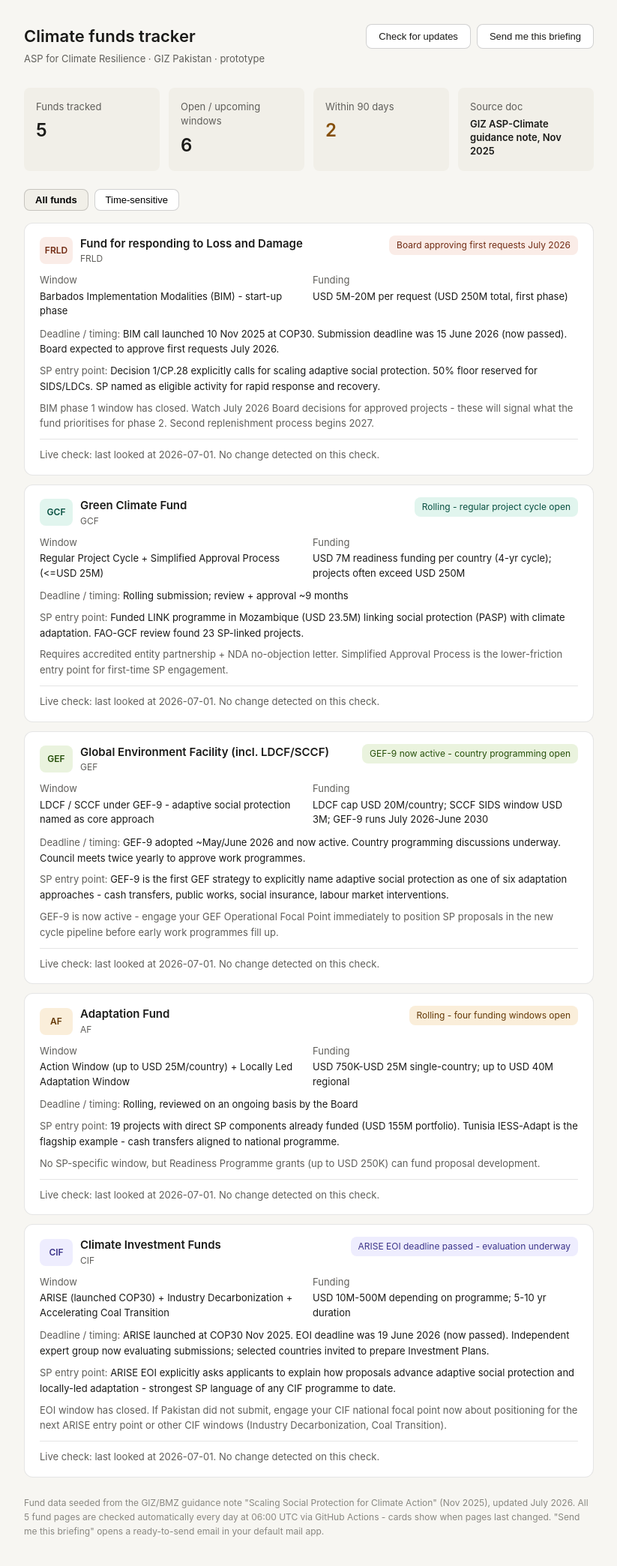
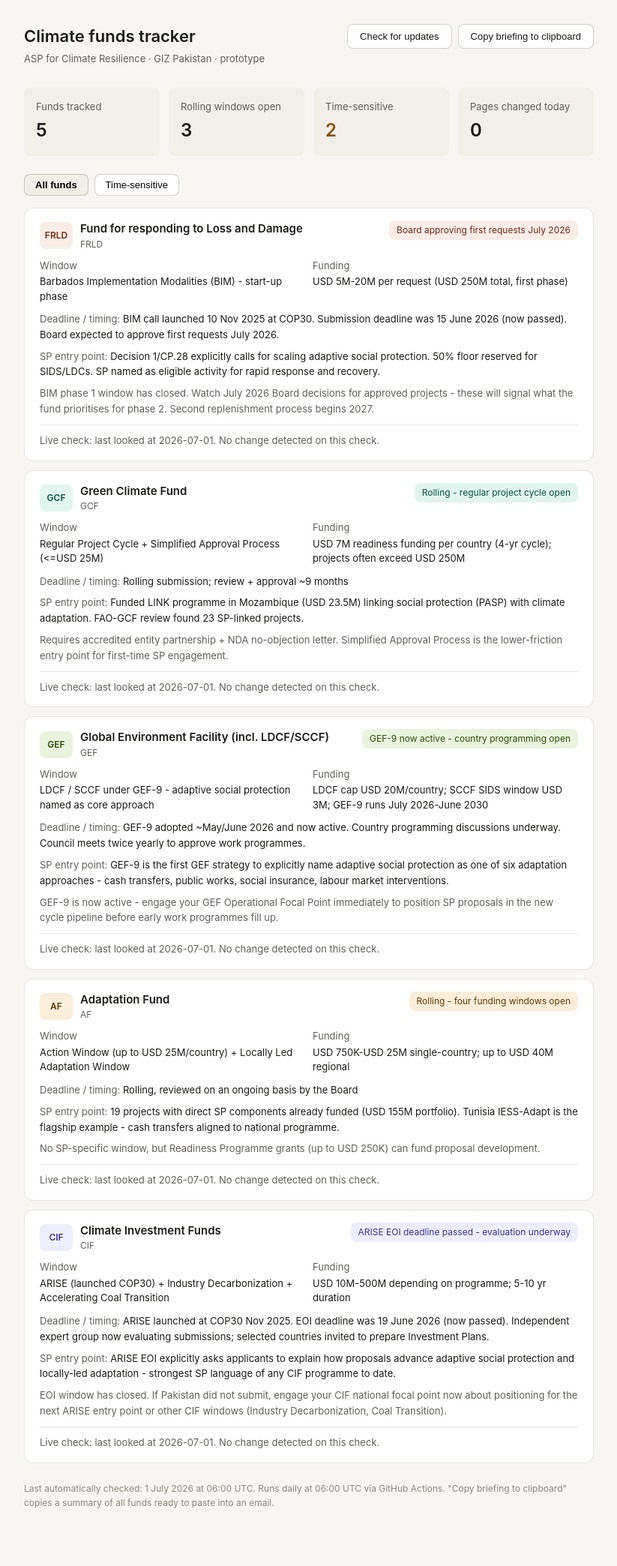
Before and after one commit to shua-khalid/climate_funds_tracker, a plain HTML site: page index.html in a window 1280 px wide. Shown: the whole page at 75% size, without its empty margins (228-1051 px from the left). After the commit the page ends 2057 px from the top, so only its background shows below. Drawn offline with Linux system fonts and the light colour scheme.

Commit message:
Update index.html
Updated the static boxes at the top along with changing send briefing button to copy to clipboard button.

```diff
--- a/index.html
+++ b/index.html
@@ -82,17 +82,13 @@
     </div>
     <div class="btn-row">
       <button class="btn" id="scanBtn">Check for updates</button>
-      <button class="btn" id="emailBtn">Send me this briefing</button>
+      <button class="btn" id="emailBtn">Copy briefing to clipboard</button>
     </div>
   </div>
 
   <div class="status-banner" id="scanStatus"></div>
 
-  <div class="stats">
-    <div class="stat-card"><p class="stat-label">Funds tracked</p><p class="stat-value">5</p></div>
-    <div class="stat-card"><p class="stat-label">Open / upcoming windows</p><p class="stat-value">6</p></div>
-    <div class="stat-card"><p class="stat-label">Within 90 days</p><p class="stat-value warn">2</p></div>
-    <div class="stat-card"><p class="stat-label">Source doc</p><p class="stat-value" style="font-size:13px;line-height:1.4">GIZ ASP-Climate guidance note, Nov 2025</p></div>
+  <div class="stats" id="statsRow">
   </div>
 
   <div class="filter-row" id="filterRow">
@@ -102,10 +98,9 @@
 
   <div class="card-list" id="cardList"></div>
 
-  <p class="footnote">
-    Fund data seeded from the GIZ/BMZ guidance note "Scaling Social Protection for Climate Action" (Nov 2025), updated July 2026.
-    All 5 fund pages are checked automatically every day at 06:00 UTC via GitHub Actions - cards show when pages last changed.
-    "Send me this briefing" opens a ready-to-send email in your default mail app.
+  <p class="footnote" id="footnote">
+    All 5 fund pages checked automatically every day at 06:00 UTC via GitHub Actions.
+    "Copy briefing to clipboard" copies a summary of all funds ready to paste into an email.
   </p>
 </div>
 
@@ -202,7 +197,41 @@
   </p>`;
 }
 
+function renderStats() {
+  const total = funds.length;
+  const open = funds.filter(f => f.status === 'open').length;
+  const urgent = funds.filter(f => f.status === 'urgent' || f.status === 'watch').length;
+  let changed = 0;
+  if (liveData && liveData.funds) {
+    changed = Object.values(liveData.funds).filter(e => e.changedSinceLastView).length;
+  }
+  const lastChecked = (liveData && liveData.funds && liveData.funds.af)
+    ? liveData.funds.af.lastChecked
+    : 'not yet run';
+
+  document.getElementById('statsRow').innerHTML = `
+    <div class="stat-card"><p class="stat-label">Funds tracked</p><p class="stat-value">${total}</p></div>
+    <div class="stat-card"><p class="stat-label">Rolling windows open</p><p class="stat-value">${open}</p></div>
+    <div class="stat-card"><p class="stat-label">Time-sensitive</p><p class="stat-value${urgent > 0 ? ' warn' : ''}">${urgent}</p></div>
+    <div class="stat-card"><p class="stat-label">Pages changed today</p><p class="stat-value${changed > 0 ? ' warn' : ''}">${changed}</p></div>
+  `;
+
+  const checkedDate = (liveData && liveData.funds && liveData.funds.af)
+    ? liveData.funds.af.lastChecked
+    : null;
+  const footnote = document.getElementById('footnote');
+  if (checkedDate) {
+    const d = new Date(checkedDate + 'T06:00:00Z');
+    const formatted = d.toLocaleString('en-GB', {
+      day: 'numeric', month: 'long', year: 'numeric',
+      hour: '2-digit', minute: '2-digit', timeZoneName: 'short', timeZone: 'UTC'
+    });
+    footnote.innerHTML = `Last automatically checked: ${formatted}. Runs daily at 06:00 UTC via GitHub Actions. "Copy briefing to clipboard" copies a summary of all funds ready to paste into an email.`;
+  }
+}
+
 function render() {
+  renderStats();
   const list = document.getElementById('cardList');
   const visible = activeFilter === 'urgent'
     ? funds.filter(f => f.status === 'urgent' || f.status === 'watch')
@@ -258,14 +287,27 @@
   }
 });
 
-document.getElementById('emailBtn').addEventListener('click', () => {
-  const subject = 'Climate Funds Briefing  -  ASP Programme Tracker';
+document.getElementById('emailBtn').addEventListener('click', async () => {
+  const subject = 'Climate Funds Briefing - ASP Programme Tracker';
   const lines = funds.map(f =>
-    `${f.short}  -  ${f.statusLabel}\nWindow: ${f.window}\nFunding: ${f.amount}\nTiming: ${f.deadline}\nSP entry point: ${f.spLink}\nNext step: ${f.prep}\n`
+    `${f.short} - ${f.statusLabel}\nWindow: ${f.window}\nFunding: ${f.amount}\nTiming: ${f.deadline}\nSP entry point: ${f.spLink}\nNext step: ${f.prep}\n`
   ).join('\n');
-  const body = `Climate funds briefing, generated from GIZ ASP-Climate guidance note (Nov 2025)\n\n${lines}\nGenerated for review  -  not yet auto-sent.`;
-  const mailto = `mailto:?subject=${encodeURIComponent(subject)}&body=${encodeURIComponent(body)}`;
-  window.open(mailto, '_blank');
+  const body = `${subject}\n${'='.repeat(subject.length)}\n\n${lines}\nGenerated from GIZ ASP-Climate funds tracker.`;
+  try {
+    await navigator.clipboard.writeText(body);
+    const btn = document.getElementById('emailBtn');
+    const original = btn.textContent;
+    btn.textContent = 'Copied to clipboard!';
+    btn.style.background = 'var(--accent-bg)';
+    btn.style.color = 'var(--accent-text)';
+    setTimeout(() => {
+      btn.textContent = original;
+      btn.style.background = '';
+      btn.style.color = '';
+    }, 2500);
+  } catch (e) {
+    alert('Could not copy automatically. Please use Ctrl+C after selecting the text.');
+  }
 });
 
 loadLiveData();
```
